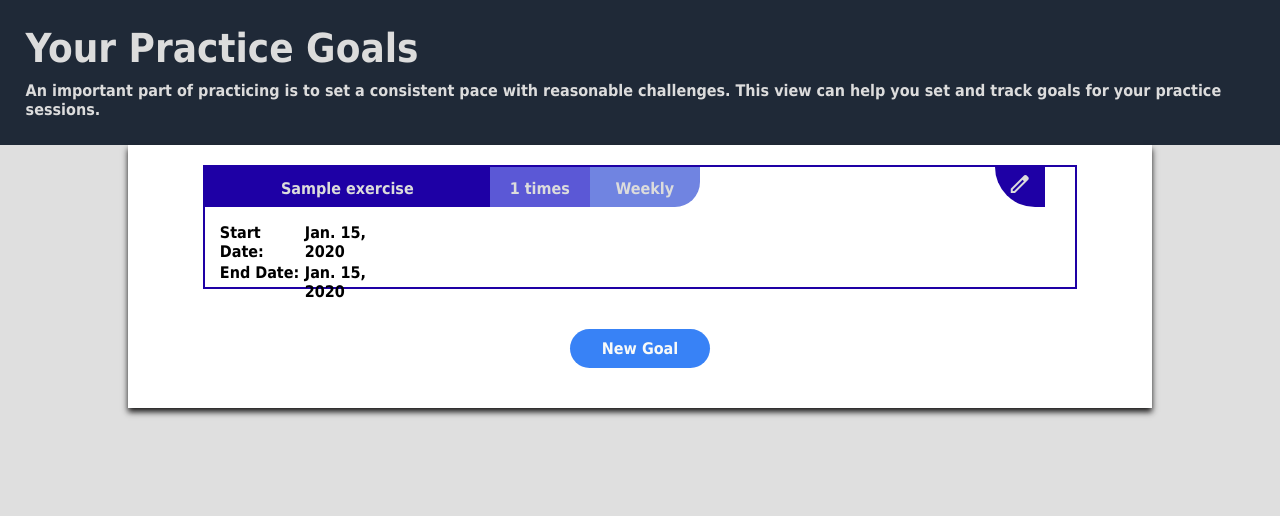
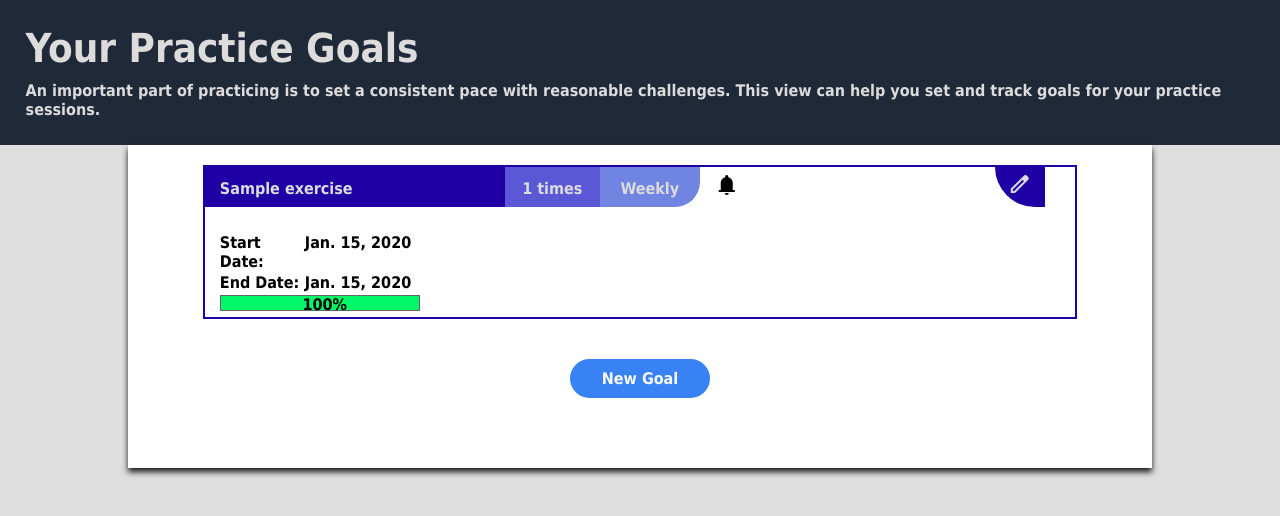
Before and after one commit to agonzalezdelavega/drums_practice_logs, a Django app: page /goals/view_goals in a window 1280 px wide. Shown: the part 54-570 px from the top of the page. Run offline with Django 4.2, Linux system fonts and the light colour scheme; a user stored in the database is signed in; tables that the repository leaves empty hold one stand-in row (values such as "Sample post").

Commit message:
Schema changes + goal progress WIP

```diff
--- a/drums_practice_logs/practice_logs/forms.py
+++ b/drums_practice_logs/practice_logs/forms.py
@@ -87,10 +87,10 @@ class GoalsForm(forms.ModelForm):
     class Meta:
         model = Goal
         fields = [
-            "exercise", "start_date", "end_date", "frequency", "period"
+            "exercise", "start_date", "end_date", "frequency", "period", "reminder"
         ]
         labels = {
-            "exercise": "Exercise", "start_date": "Start Date", "end_date": "End Date", "frequency": "Frequency", "period": "Period"
+            "exercise": "Exercise", "start_date": "Start Date", "end_date": "End Date", "frequency": "Frequency", "period": "Period", "reminder": "Set Reminders?"
         }
         widgets = {
             "start_date": forms.DateInput(attrs={
--- a/drums_practice_logs/practice_logs/static/practice_logs/goals.css
+++ b/drums_practice_logs/practice_logs/static/practice_logs/goals.css
@@ -5,6 +5,7 @@
     justify-content: center;
     align-items: center;
     --card-color: #1e00a5;
+    padding: 0 0 30px 0;
 }
 
 .goals-heading {
@@ -40,7 +41,7 @@
     width: 80%;
     background-color: #ffffff;
     box-shadow: 0 4px 6px #1a1919;
-
+    padding: 0 0 30px 0;
 }
 
 .goal-card {
@@ -48,22 +49,22 @@
     width: 85%;
     margin: 20px;
     display: grid;
-    grid-template-rows: repeat(3, 40px);
-    grid-template-columns: 100px 90px 10px 85px 10px 90px 10px 100px 295px 50px;
+    grid-template-rows: 40px repeat(2, 40px) 30px;
+    grid-template-columns: 100px 100px 100px 95px 100px 50px 245px 50px;
     font-weight: bold;
 }
 
 .goal-card-exercise {
-    grid-column: 1 / 5;
+    grid-column: 1 / 4;
     margin: 0;
-    text-align: center;
+    text-align: left;
     padding: 12px 15px;
     color: var(--font-color-white);
     background-color: var(--card-color);
 }
 
 .goal-card-frequency {
-    grid-column: 5 / 7;
+    grid-column: 4 / 5;
     padding: 12px 15px;
     text-align: center;
     margin: 0;
@@ -72,7 +73,7 @@
 }
 
 .goal-card-period {
-    grid-column: 7 / 9;
+    grid-column: 5 / 6;
     padding: 12px 15px;
     text-align: center;
     margin: 0;
@@ -81,8 +82,30 @@
     border-bottom-right-radius: 25px;
 }
 
+.goal-card-reminder {
+    grid-column: 6 / 7;
+    padding: 6px 15px;
+}
+
+.notifications {
+  font-variation-settings:
+  'FILL' 0,
+  'wght' 400,
+  'GRAD' 0,
+  'opsz' 24
+}
+
+
+.notifications-enabled {
+    font-variation-settings:
+    'FILL' 1,
+    'wght' 400,
+    'GRAD' 0,
+    'opsz' 24
+  }
+
 .goal-card-edit {
-    grid-column: 10;
+    grid-column: 8;
     text-align: center;
     color: var(--font-color-white);
     background-color: var(--card-color);
@@ -94,13 +117,72 @@
 .goal-card-label {
     grid-column: 1;
     margin-left: 15px;
+    padding: 10px 0;
 }
 
 .goal-card-date {
     grid-column: 2 / 4;
+    padding: 10px 0;
 }
 
 .new-goal-button {
     width: 100px;
     margin: 20px 0 40px 0;
 }
+
+.progress-container {
+    grid-row: 4;
+    grid-column: 1 / 4;
+    position: relative;
+}
+
+.progress-bar {
+    margin: 8px 0 0 15px;
+    height: 15x;
+    width: 200px;
+    background: #ffffff;
+    border: 1px solid #666666;
+}
+
+progress::-moz-progress-bar {
+    background: #02f768;
+}
+
+progress::-webkit-progress-bar {
+    background: #ffffff;
+}
+
+progress::-webkit-progress-value {
+    background: #02f768;
+}
+
+.progress-text {
+    position: absolute;
+    transform: translateX(-50%);
+    top: 8px;
+    left: 40%;
+}
+
+/* Goals Form */
+
+.goals-form {
+    display: grid;
+    grid-template-rows: repeat(6, 40px);
+    grid-template-columns: 120px 300px;
+    row-gap: 10px;
+    margin-top: 15px;
+    align-items: center;
+}
+
+.goals-form select, input {
+    padding: 10px 0;
+    text-justify: center;
+}
+
+#id_start_date, #id_end_date {
+    padding: 10px 10px 10px 0;
+}
+
+#id_reminder {
+    width: 20px;
+}
--- a/drums_practice_logs/practice_logs/templates/practice_logs/edit_goal.html
+++ b/drums_practice_logs/practice_logs/templates/practice_logs/edit_goal.html
@@ -4,8 +4,10 @@
 <div class="item-form-container">
     <h2>Edit Goal</h2>
     <form action="{% url 'practice_logs:edit_goal' goal.id %}" method="post" class="item-form">
-        {% csrf_token %}
-        {{ form.as_table }}
+        <div class="goals-form">
+            {% csrf_token %}
+            {{ form.as_table }}
+        </div>
         <div class="item-form-options">
             <button type="submit" class="basic-button">Submit</button>
             <a class="basic-button" href="{% url 'practice_logs:view_goals' %}">Cancel</a>
--- a/drums_practice_logs/practice_logs/templates/practice_logs/view_goals.html
+++ b/drums_practice_logs/practice_logs/templates/practice_logs/view_goals.html
@@ -11,17 +11,45 @@
     <div class="goals-content">
     {% for goal in goals %}
         <div class="goal-card">
+            {% if goal.exercise == None %}
+            <p class="goal-card-exercise">Any Exercise</p>
+            {% else %}
             <p class="goal-card-exercise">{{ goal.exercise }}</p>
+            {% endif %}
             <p class="goal-card-frequency">{{ goal.frequency }} times</p>
             <p class="goal-card-period">{{ goal.period }}</p>
+            <span id="reminder-{{ goal.id }}" class="material-symbols-outlined goal-card-reminder notifications">notifications</span>
             <a class="goal-card-edit" href="{% url 'practice_logs:edit_goal' goal.id %}"><span class="material-symbols-outlined">edit</span></a>
             <p class="goal-card-label">Start Date: </p>
             <p class="goal-card-date">{{ goal.start_date }}</p>
             <p class="goal-card-label">End Date: </p>
             <p class="goal-card-date">{{ goal.end_date }}</p>
+            <div class="progress-container">
+                <progress class="progress-bar" value="{{ goal.progress_percent }}" max="100"></progress>
+                <div class="progress-text">{{ goal.progress_percent }}%</div>
+            </div>
+            <script src="https://ajax.googleapis.com/ajax/libs/jquery/3.7.0/jquery.min.js"></script>
+            {% if goal.reminder %}
+            <script type="text/javascript">
+                $('#reminder-{{ goal.id }}').toggleClass('notifications-enabled');
+            </script>
+            {% endif %}
+            <script type="text/javascript">
+                $('#reminder-{{ goal.id }}').click(() => {
+                    $('#reminder-{{ goal.id }}').toggleClass('notifications-enabled')
+                    $.ajax({
+                        url: "{% url 'practice_logs:update_goal_notifications' goal.id %}",
+                        error: function(jqXHR, textStatus, err) {
+                            console.error(textStatus);
+                            console.error(err);
+                            $('#reminder-{{ goal.id }}').toggleClass('notifications-active')
+                        }
+                    });
+                });
+            </script>
         </div>
     {% endfor %}
-    {% if goals|length <= 3 %}
+    {% if goals|length < 3 %}
     <a href="{% url 'practice_logs:new_goal' %}" class="basic-button new-goal-button">New Goal</a>
     {% endif %}
     </div>
--- a/drums_practice_logs/practice_logs/urls.py
+++ b/drums_practice_logs/practice_logs/urls.py
@@ -22,5 +22,6 @@ urlpatterns = [
     path("goals/view_goals", views.view_goals, name="view_goals"),
     path("goals/new_goals", views.new_goal, name="new_goal"),
     path("goals/edit_goals/<int:goal_id>/", views.edit_goal, name="edit_goal"),
-    path("goals/delete_goals/<int:goal_id>/", views.delete_goal, name="delete_goal")
+    path("goals/delete_goals/<int:goal_id>/", views.delete_goal, name="delete_goal"),
+    path("goals/update_goal_notifications/<int:goal_id>/", views.update_goal_notifications, name="update_goal_notifications"),
 ]
--- a/drums_practice_logs/practice_logs/views.py
+++ b/drums_practice_logs/practice_logs/views.py
@@ -8,9 +8,10 @@ import matplotlib.pyplot as plt
 from io import BytesIO
 import urllib, base64
 from django.contrib.auth.decorators import login_required
-from django.http import Http404
+from django.http import HttpResponse, Http404
 import logging
 import sys
+from asgiref.sync import async_to_sync, sync_to_async
 
 default_start_date = dt.today() - timedelta(days=30)
 default_end_date = dt.today()
@@ -34,7 +35,9 @@ def new_session(request):
     if request.method == "POST":
         form = SessionForm(request.user, request.POST)
         if form.is_valid():
-            form.save()
+            new_session = form.save(commit=False)
+            new_session.user = request.user
+            new_session.save()
             return redirect("practice_logs:view_sessions")
     else:
         form = SessionForm(request.user)
@@ -55,6 +58,7 @@ def view_sessions(request, start_date=default_start_date, end_date=default_end_d
     fields = [field.name.replace("_", " ").title() for field in Session._meta.get_fields()[1:]]
     fields[fields.index("Time Minutes")] = "Time (Minutes)"
     fields[fields.index("Bpm")] = "BPM"
+    fields.remove("User")
 
     sources = Source.objects.filter(user=request.user)
     exercises = Exercise.objects.filter(source__in=sources)
@@ -78,9 +82,7 @@ def view_sessions(request, start_date=default_start_date, end_date=default_end_d
 def edit_session(request, session_id):
     session = Session.objects.get(id=session_id)
 
-    exercise = session.exercise
-    source = exercise.source
-    if source.user != request.user:
+    if session.user != request.user:
         raise Http404
 
     if request.method == "POST":
@@ -97,9 +99,8 @@ def edit_session(request, session_id):
 @login_required
 def delete_session(request, session_id):
     session = Session.objects.get(id=session_id)
-    exercise = session.exercise
-    source = exercise.source
-    if source.user != request.user:
+
+    if session.user != request.user:
         raise Http404
 
     session.delete()
@@ -107,12 +108,10 @@ def delete_session(request, session_id):
 
 @login_required
 def dashboard(request):
-    sources = Source.objects.filter(user=request.user)
-    exercises = Exercise.objects.filter(source__in=sources)
     session_data = pd.DataFrame(list(Session.objects.filter(
-        date__range=[dt.today() - timedelta(days=30), dt.today()] ,exercise__in=exercises).values()))
+        date__range=[dt.today() - timedelta(days=30), dt.today()], user=request.user).values()))
 
-    # Return empty dashboard if user has no session data available
+    # Return empty dashboard if user does not have enough session data available
     if len(session_data) < 2:
         context = {
             'session_data': session_data
@@ -125,7 +124,7 @@ def dashboard(request):
     first_day_of_month = f"{curr_month}-01"
     last_day_of_month = f"{curr_month}-{days_of_month}"
 
-    session_data_monthly = Session.objects.filter(date__range=[first_day_of_month, last_day_of_month], exercise__in=exercises).values()
+    session_data_monthly = Session.objects.filter(date__range=[first_day_of_month, last_day_of_month], user=request.user).values()
     days_practiced_curr_month =  len(pd.DataFrame(list(session_data_monthly)).groupby('date', as_index=False)) if len(session_data_monthly) > 0 else 0
     average_practice_time = round(session_data.groupby('date', as_index=False).sum()["time_minutes"].mean())
     avg_days_between_practice = round(session_data.groupby('date', as_index=False).mean()["days_since_last_practice"].mean())
@@ -244,7 +243,9 @@ def new_print_exercise(request):
     if request.method == "POST":
         form = PrintExerciseForm(request.user, request.POST)
         if form.is_valid():
-            form.save()
+            new_exercise = form.save(commit=False)
+            new_exercise.user = request.user
+            new_exercise.save()
             return redirect("practice_logs:view_sources")
     else:
         form = PrintExerciseForm(request.user)
@@ -256,7 +257,9 @@ def new_online_exercise(request):
     if request.method == "POST":
         form = OnlineExerciseForm(request.user, request.POST)
         if form.is_valid():
-            form.save()
+            new_exercise = form.save(commit=False)
+            new_exercise.user = request.user
+            new_exercise.save()
             return redirect("practice_logs:view_sources")
     else:
         form = OnlineExerciseForm(request.user)
@@ -363,3 +366,20 @@ def delete_goal(request, goal_id):
 
     goal.delete()
     return redirect("practice_logs:view_goals")
+
+@sync_to_async
+def get_goal_data(id, user_id):
+    goal = Goal.objects.get(id=id)
+    if goal.user != user_id:
+        raise Http404
+    return goal
+
+@sync_to_async
+@login_required
+@async_to_sync
+async def update_goal_notifications(request, goal_id):
+    goal = await get_goal_data(goal_id, request.user)
+
+    goal.reminder = not goal.reminder
+    await goal.asave()
+    return HttpResponse()
```
Also changed, not shown: drums_practice_logs/practice_logs/models.py (+12 -4 lines), drums_practice_logs/practice_logs/signals.py (+37 -1 lines), drums_practice_logs/practice_logs/migrations/0024_goal_progress_goal_reminder.py (added), drums_practice_logs/practice_logs/migrations/0025_alter_goal_end_date_alter_goal_start_date_and_more.py (added), drums_practice_logs/practice_logs/migrations/0026_exercise_user_session_user.py (added).
